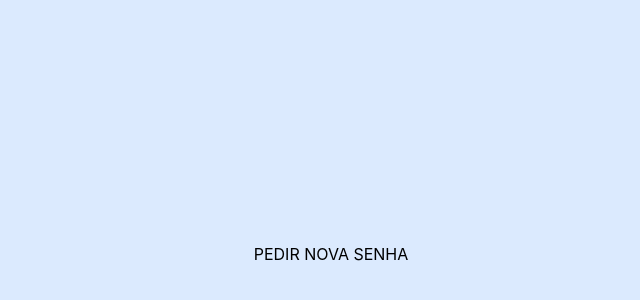
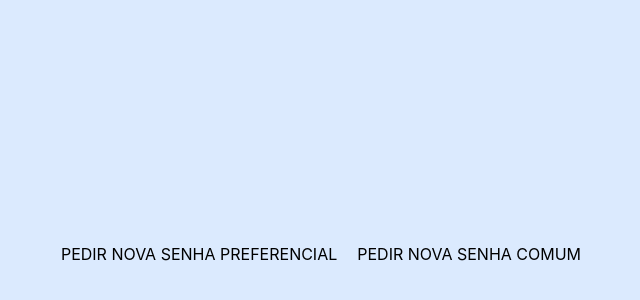
Before and after one commit to kaiquecerri/atendimento, a React (Vite) app: page /novasenha in a window 1280 px wide. Shown: the part 146-446 px from the top of the page, without its empty margins (319-959 px from the left). Built offline with nearby package versions, Linux system fonts and the light colour scheme.

Commit message:
pedir nova senha funcionando, prox passo: fazer a senha puxar dessa lista

```diff
--- /dev/null
+++ b/src/Administracao.jsx
@@ -0,0 +1,33 @@
+function Administracao() {
+  var senha = localStorage.getItem("senhaAtual");
+
+  const chamarProximaSenha = (senhaAtual) => {
+    let listaSenhas = localStorage.getItem("listaSenhas")?.split(",") || "";
+
+    if (listaSenhas == "") listaSenhas = [senhaAtual];
+    else {
+      listaSenhas.unshift(senhaAtual);
+      if (listaSenhas.length > 5) {
+        listaSenhas.pop();
+      }
+    }
+    senhaAtual++;
+    localStorage.setItem("senhaAtual", senhaAtual);
+    localStorage.setItem("listaSenhas", listaSenhas.toString());
+    senha = senhaAtual;
+  };
+
+  return (
+    <div className="w-screen h-screen bg-blue-100 flex flex-row justify-center gap-5 p-5">
+      <button
+        onClick={() => {
+          chamarProximaSenha(senha);
+        }}
+      >
+        CHAMAR SENHA
+      </button>
+    </div>
+  );
+}
+
+export default Administracao;
--- a/src/App.jsx
+++ b/src/App.jsx
@@ -2,23 +2,6 @@ import { useNavigate } from "react-router-dom";
 
 function App() {
   const navigate = useNavigate();
-  var senha = localStorage.getItem("senhaAtual");
-
-  const chamarProximaSenha = (senhaAtual) => {
-    let listaSenhas = localStorage.getItem("listaSenhas")?.split(",") || "";
-
-    if (listaSenhas == "") listaSenhas = [senhaAtual];
-    else {
-      listaSenhas.unshift(senhaAtual);
-      if (listaSenhas.length > 5) {
-        listaSenhas.pop();
-      }
-    }
-    senhaAtual++;
-    localStorage.setItem("senhaAtual", senhaAtual);
-    localStorage.setItem("listaSenhas", listaSenhas.toString());
-    senha = senhaAtual;
-  };
 
   var border = "border border-solid border-2 rounded-md p-5 border-slate-600 ";
   var box = `flex flex-col ${border} w-100 h-100`;
@@ -26,15 +9,13 @@ function App() {
   return (
     <div className="w-screen h-screen bg-blue-100 flex flex-row justify-center gap-5 p-5">
       <button className={border} onClick={() => navigate("/chamadas")}>
-        {" "}
-        Chamadas{" "}
+        Chamadas
       </button>
-      <button
-        onClick={() => {
-          chamarProximaSenha(senha);
-        }}
-      >
-        CHAMAR SENHA
+      <button className={border} onClick={() => navigate("/administracao")}>
+        Administração
+      </button>
+      <button className={border} onClick={() => navigate("/novasenha")}>
+        NovaSenha
       </button>
     </div>
   );
--- a/src/NovaSenha.jsx
+++ b/src/NovaSenha.jsx
@@ -1,47 +1,41 @@
 import { useState } from "react";
 
 function NovaSenha() {
-  /*
-        CRIAR VARIAVEL PARA COMUM E PREFERENCIAL, ARMAZENAR EM ARRAY E UTILIZAR ORDEM PARA CHAMAR
-    */
-  const [proxSenhas, setProxSenhas] = useState(
-    localStorage.getItem("proxSenhas")?.split() || "",
-  );
-  /*
-  useEffect(() => {
-    const escutarNovaSenha = (event) => {
-      if (event.key == "senhaAtual") {
-        setSenha(event.newValue);
-        //new Audio('/alerta.mp3').play();
-      }
+  function novaSenha(tipo = "C") {
+    if (tipo == "C") {
+      let listaSenhaCom = localStorage.getItem("listaCom")?.split(",") || [];
+      let proxSenha =
+        listaSenhaCom.length == 0 ? 1 : (Number(listaSenhaCom[0]) + 1);
+      listaSenhaCom.unshift(proxSenha);
+      localStorage.setItem("listaCom", listaSenhaCom);
 
-      if (event.key == "listaSenhas") {
-        setListaSenhas(event.newValue?.split(","));
-        //new Audio('/alerta.mp3').play();
-      }
-    };
+      return listaSenhaCom;
+    } else if (tipo == "P") {
+      let listaSenhaPref = localStorage.getItem("listaPref")?.split(",") || [];
+      let proxSenha =
+        listaSenhaPref.length == 0 ? 1 : (Number(listaSenhaPref[0]) + 1);
+      listaSenhaPref.unshift(proxSenha);
+      localStorage.setItem("listaPref", listaSenhaPref);
 
-    window.addEventListener("storage", escutarNovaSenha);
-
-    return () => window.removeEventListener("storage", escutarNovaSenha);
-  }, []);
-  */
-
-  function pedirNovaSenha(type = "C") {
-    if (type == "C") {
-    } else {
+      return listaSenhaPref;
     }
   }
 
   return (
     <div className="w-screen h-screen bg-blue-100 flex flex-row justify-center gap-5 p-5">
-      <h1>{proxSenhas}</h1>
       <button
         onClick={() => {
-          console.log("senha");
+          novaSenha("P");
         }}
       >
-        PEDIR NOVA SENHA
+        PEDIR NOVA SENHA PREFERENCIAL
+      </button>
+      <button
+        onClick={() => {
+          novaSenha("C");
+        }}
+      >
+        PEDIR NOVA SENHA COMUM
       </button>
     </div>
   );
--- a/src/main.jsx
+++ b/src/main.jsx
@@ -5,20 +5,25 @@ import App from "./App.jsx";
 import Chamadas from "./Chamadas.jsx";
 import { createBrowserRouter, RouterProvider } from "react-router";
 import NovaSenha from "./NovaSenha.jsx";
+import Administracao from "./Administracao.jsx";
 
 let router = createBrowserRouter([
   {
     path: "/",
-    Component: App
+    Component: App,
   },
   {
     path: "/chamadas",
-    Component: Chamadas
+    Component: Chamadas,
   },
   {
     path: "/novasenha",
-    Component: NovaSenha
-  }
+    Component: NovaSenha,
+  },
+  {
+    path: "/administracao",
+    Component: Administracao,
+  },
 ]);
 
 createRoot(document.getElementById("root")).render(
```
